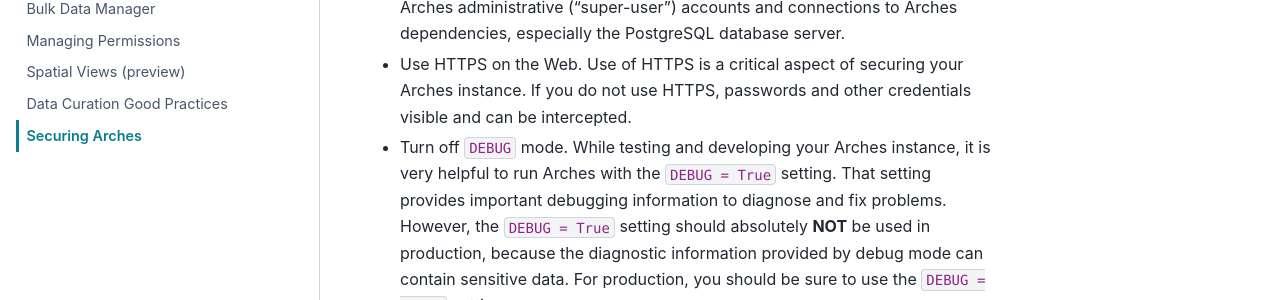
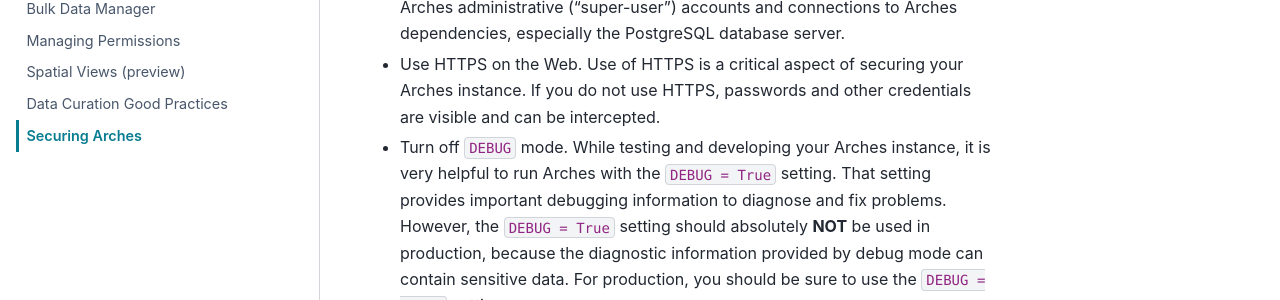
Before and after one commit to archesproject/arches-docs, a Sphinx documentation site: the page built from docs/administering/security.rst, in a window 1280 px wide and 900 px high, scrolled down 1100 px. Shown: the part 287-587 px from the top of the window. Built offline with Sphinx 7.4.7 and the PyData theme 0.15.4, drawn with Linux system fonts in a browser that asks for light colours.

Commit message:
Fixed typo

```diff
--- a/docs/administering/security.rst
+++ b/docs/administering/security.rst
@@ -22,7 +22,7 @@
 
 * Use strong passwords. A strong password is a combination of characters that resists easy access by trial and error guesswork. One of the most basic, and easiest to implement security measures on can use to protect an Arche instance from unauthorized access. Strong passwords should be used for Arches administrative ("super-user") accounts and connections to Arches dependencies, especially the PostgreSQL database server.
 
-* Use HTTPS on the Web. Use of HTTPS is a critical aspect of securing your Arches instance. If you do not use HTTPS, passwords and other credentials visible and can be intercepted.
+* Use HTTPS on the Web. Use of HTTPS is a critical aspect of securing your Arches instance. If you do not use HTTPS, passwords and other credentials are visible and can be intercepted.
 
 * Turn off ``DEBUG`` mode. While testing and developing your Arches instance, it is very helpful to run Arches with the ``DEBUG = True`` setting. That setting provides important debugging information to diagnose and fix problems. However, the ``DEBUG = True`` setting should absolutely **NOT** be used in production, because the diagnostic information provided by debug mode can contain sensitive data. For production, you should be sure to use the ``DEBUG = False`` setting.
 
```
